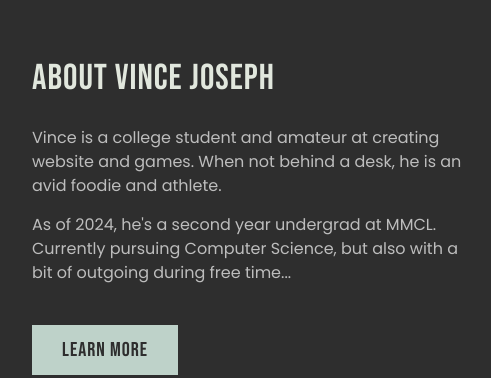
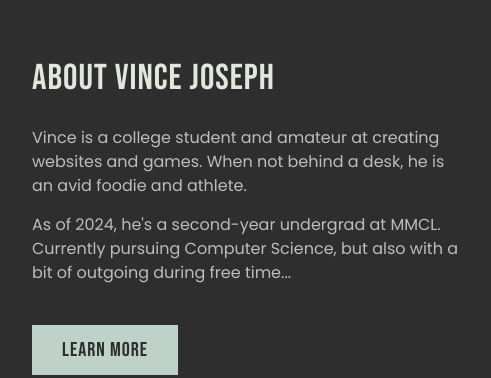
Before and after one commit to VinceArbu/VinceArbu.github.io, a plain HTML site: page index.html in a window 1280 px wide. Shown: the part 1760-2138 px from the top of the page, 158-649 px from the left. Drawn offline with nearby package versions, Linux system fonts and the light colour scheme.

Commit message:
added minor change in about me

```diff
--- a/index.html
+++ b/index.html
@@ -148,9 +148,9 @@
             <div class="about__container container">
                 <div class="about__information">
                     <h2 class="about__information-title title">About Vince Joseph</h2>
-                    <p class="about__information-description">Vince is a college student and amateur at creating website and games.
+                    <p class="about__information-description">Vince is a college student and amateur at creating websites and games.
                     When not behind a desk, he is an avid foodie and athlete.</p>
-                    <p class="about__information-description">As of 2024, he's a second year undergrad at MMCL.
+                    <p class="about__information-description">As of 2024, he's a second-year undergrad at MMCL.
                         Currently pursuing Computer Science, but also with a bit of outgoing during free time...</p>
                         <a href="aboutme.html" class="btn btn--text btn-green">Learn more</a>
                 </div>
```
